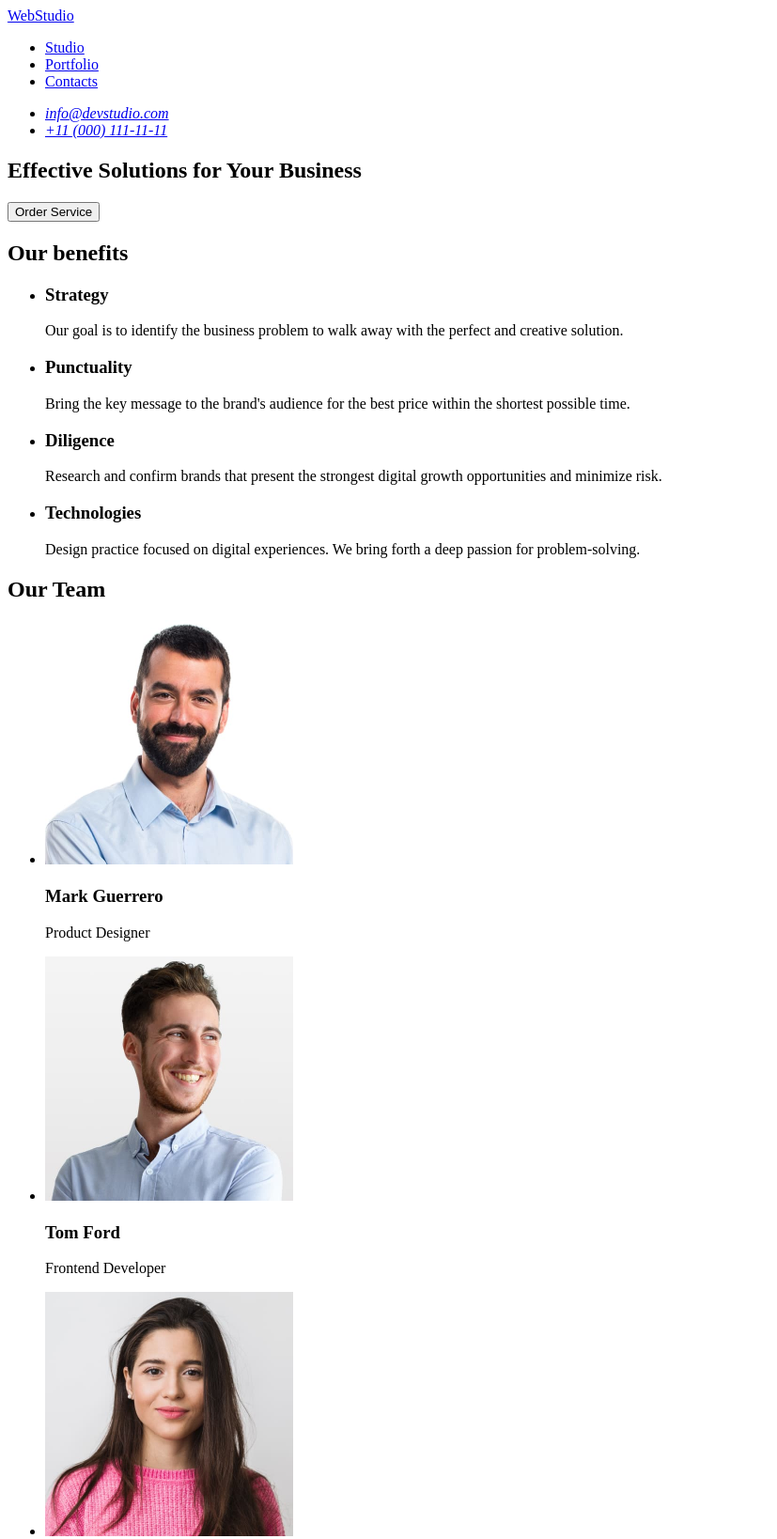
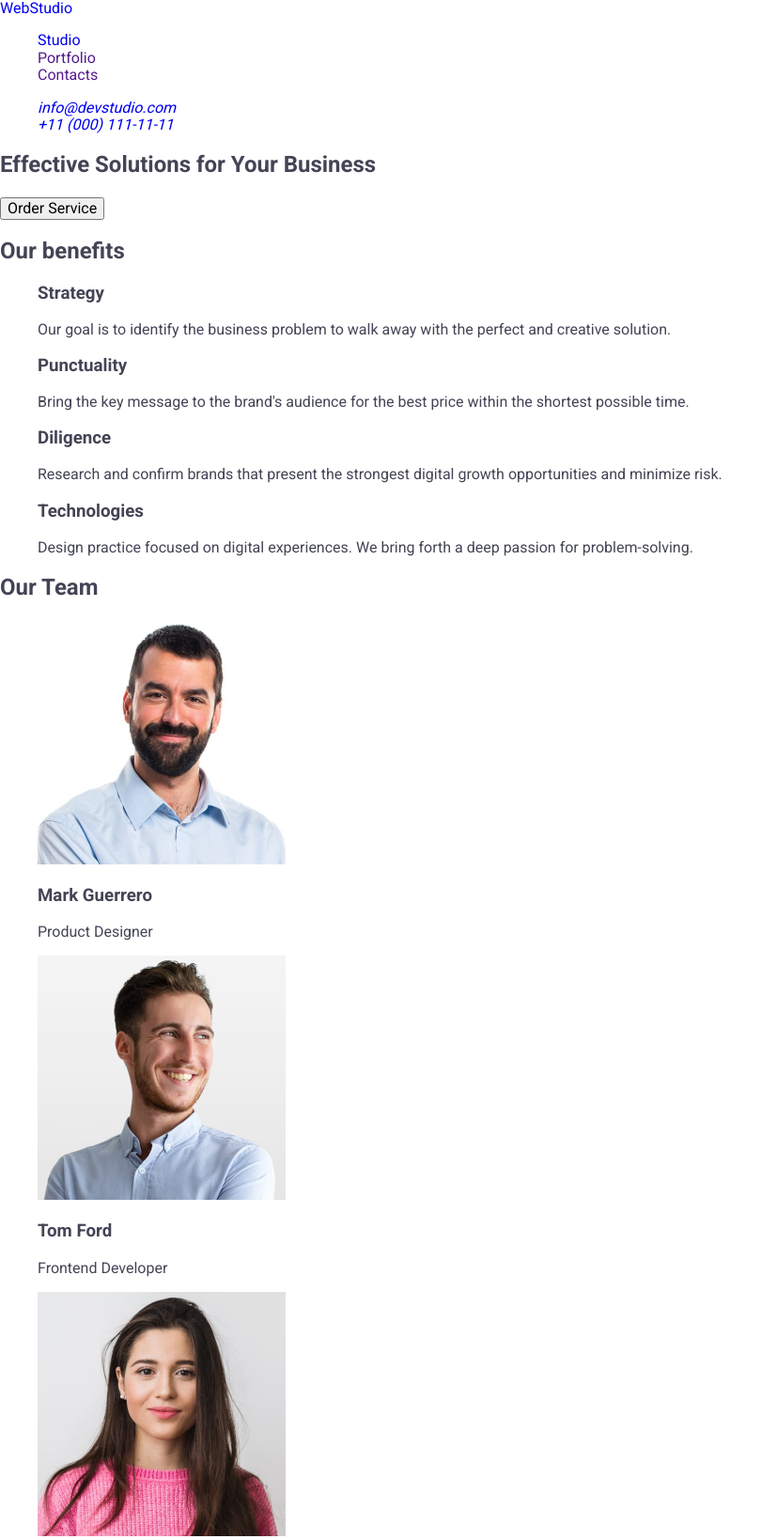
Before and after one commit to Iryna321-ai/goit-markup-hw-02, a plain HTML site: page index.html in a window 1280 px wide. Shown: the top 1638 px of the page at 94% size, without its empty margins (0-827 px from the left). Drawn offline with nearby package versions, Linux system fonts and the light colour scheme.

Commit message:
add markup main

```diff
--- /dev/null
+++ b/css/styles.css
@@ -0,0 +1,18 @@
+/*<!--
+font-family: "Raleway",
+sans-serif;
+-->*/
+
+body {
+font-family: "Roboto",sans-serif;
+color: #434455;
+background-color: #fff;
+}
+
+ul,ol {
+    list-style-type: none;
+}
+
+a{
+    text-decoration: none;
+}
--- a/index.html
+++ b/index.html
@@ -4,60 +4,70 @@
     <meta charset="UTF-8">
     <meta name="viewport" content="width=device-width, initial-scale=1.0">
     <title>Document</title>
+
+    <link rel="stylesheet" href="https://cdnjs.cloudflare.com/ajax/libs/modern-normalize/3.0.1/modern-normalize.min.css"
+    integrity="sha512-q6WgHqiHlKyOqslT/lgBgodhd03Wp4BEqKeW6nNtlOY4quzyG3VoQKFrieaCeSnuVseNKRGpGeDU3qPmabCANg=="
+    crossorigin="anonymous"
+    referrerpolicy="no-referrer" />
+
+    <link rel="preconnect" href="https://fonts.googleapis.com" />
+    <link rel="preconnect" href="https://fonts.gstatic.com" crossorigin />
+    <link href="https://fonts.googleapis.com/css2?family=Raleway:wght@700&family=Roboto:wght@400;500;700&display=swap"
+        rel="stylesheet" />
+
+    <link rel="stylesheet" href="./css/styles.css" />
 </head>
 <body>
-    <header>
-    <nav>
-    <a href="./index.html">WebStudio</a>
-      <ul>
-          <li><a href="./index.html">Studio</a></li>
-          <li><a href="./index.html">Portfolio</a></li>
-          <li><a href="./index.html">Contacts</a></li>
+    <header class="page-header">
+    <nav class="header-nav">
+    <a class="logo" href="./index.html">Web<span class="logo-part">Studio</span></a>
+      <ul class="nav-list">
+          <li class="nav-item"><a class="nav-link" href="./index.html">Studio</a></li>
+          <li class="nav-item"><a class="nav-link" href="">Portfolio</a></li>
+          <li class="nav-item"><a class="nav-link" href="">Contacts</a></li>
       </ul>
     </nav>
 
-    <address>
-        <ul>
-            <li><a href="mailto:info@devstudio.com">info@devstudio.com</a></li>
-            <li><a href="tel:+110001111111">+11 (000) 111-11-11</a></li>
+    <address class="contacts">
+        <ul class="contacts-list">
+            <li class="contacts-item"><a class="contacts-link" href="mailto:info@devstudio.com">info@devstudio.com</a></li>
+            <li class="contacts-item"><a class="contacts-link" href="tel:+110001111111">+11 (000) 111-11-11</a></li>
         </ul>
     </address>
     </header>
 
-    <main>
+    <main class="page-header">
 
-        <section>
-        <h1>Effective Solutions
-            for Your Business
-        </h1>
-        <button type="button">Order Service</button>
+        <section class="main-section">
+        <h1 class="title">Effective Solutions for Your Business</h1>
+        <button type="button" class="button">Order Service</button>
         </section>
 
-        <section>
+        <section class="benefits-section">
             <h2>Our benefits</h2>
-            <ul>
-                <li>
+            <ul class="benefits-list">
+                <li class="benefits-item">
                     <h3>Strategy</h3>
                      <p>
                         Our goal is to identify the business problem to walk away with the perfect and creative solution.
                      </p>
                 </li>
 
-                <li>
+                <li class="benefits-item">
                     <h3>Punctuality</h3>
                     <p>
                          Bring the key message to the brand's audience for the best price within the shortest possible time.
                      </p>
                 </li>
 
-                <li>
+                <li class="benefits-item">
                     <h3>Diligence</h3>
                     <p>
                         Research and confirm brands that present the strongest digital growth opportunities and minimize risk.
                     </p>
                 </li>
 
-                <li>
+                <li class="benefits-item">
                     <h3>Technologies</h3>
                     <p>
                        Design practice focused on digital experiences. We bring forth a deep passion for problem-solving.
@@ -68,36 +78,74 @@
 
         <section>
             <h2>Our Team</h2>
-            <ul>
-                <li>
+            <ul class="team-list">
+                <li class="team-item">
                     <img src="./images/markguerrero.jpg" alt="Mark Guerrero avatar" width="264" height="260"/>
                     <h3>Mark Guerrero</h3>
                     <p>Product Designer</p>
                 </li>
 
-                <li>
+                <li class="team-item">
                     <img src="./images/tomford.jpg" alt="Tom Ford avatar" width="264" height="260" />
                     <h3>Tom Ford</h3>
                     <p>Frontend Developer</p>
                 </li>
 
-                <li>
+                <li class="team-item">
                     <img src="./images/camilagarcia.jpg" alt="Camila Garcia avatar" width="264" height="260" />
                     <h3>Camila Garcia</h3>
                     <p>Marketing</p>
                 </li>
 
-                <li>
+                <li class="team-item">
                     <img src="./images/danielwilson.jpg" alt="Daniel Wilson avatar" width="264" height="260" />
                     <h3>Daniel Wilson</h3>
                     <p>UI Designer</p>
                 </li>
             </ul>
         </section>
+
+        <section>
+            <h2>Our Portfolio</h2>
+            <ul class="portfolio-list">
+                <li class="portfolio-item">
+                    <img src="./images/banking-app.jpg" alt="Banking App" width="360" height="300" />
+                        <h3>Banking App</h3>
+                            <p>App</p>
+                </li>
+                <li class="portfolio-item">
+                    <img src="./images/cashless-payment.jpg" alt="Cashless Payment" width="360" height="300" />
+                        <h3>Cashless Payment</h3>
+                            <p>Marketing</p>
+                </li>
+                <li class="portfolio-item">
+                    <img src="./images/meditation-app.jpg" alt="Meditation App" width="360" height="300" />
+                        <h3>Meditation App</h3>
+                            <p>App</p>
+                </li>
+                <li class="portfolio-item">
+                    <img src="./images/taxi-service.jpg" alt="Taxi Service" width="360" height="300" />
+                        <h3>Taxi Service</h3>
+                            <p>Marketing</p>
+                </li>
+                <li class="portfolio-item">
+                    <img src="./images/screen-Illustrations.jpg" alt="Screen Illustrations" width="360" height="300" />
+                        <h3>Screen Illustrations</h3>
+                            <p>Design</p>
+
+                </li>
+                <li class="portfolio-item">
+                    <img src="./images/online-courses.jpg" alt="Online Courses" width="360" height="300" />
+                        <h3>Online Courses</h3>
+                            <p>Marketing</p>
+
+                </li>
+            </ul>
+        </section>
     </main>
 
     <footer>
-    <a href="./index.html">WebStudio</a>
+    <a class="logo" href="./index.html">Web<span class="logo-part">Studio</span></a>
     <p>
         Increase the flow of customers and sales for your business with digital marketing & growth solutions.
     </p>
```
Also changed, not shown: images/banking-app.jpg (added), images/cashless-payment.jpg (added), images/meditation-app.jpg (added), images/online-courses.jpg (added), images/screen-Illustrations.jpg (added), images/taxi-service.jpg (added).
